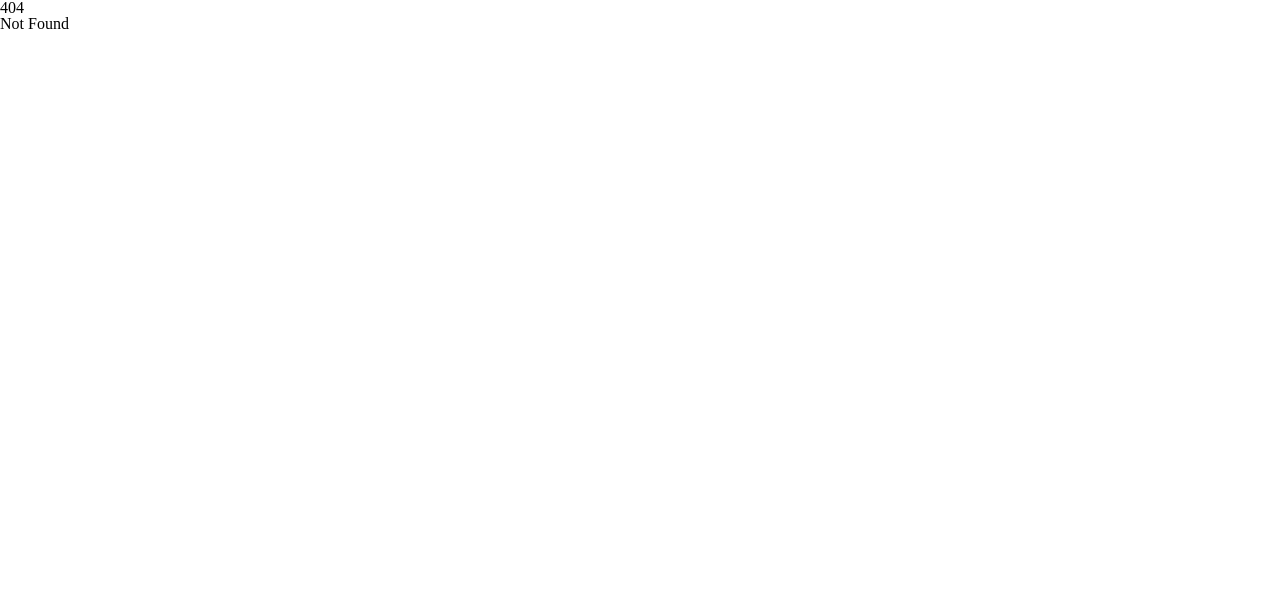
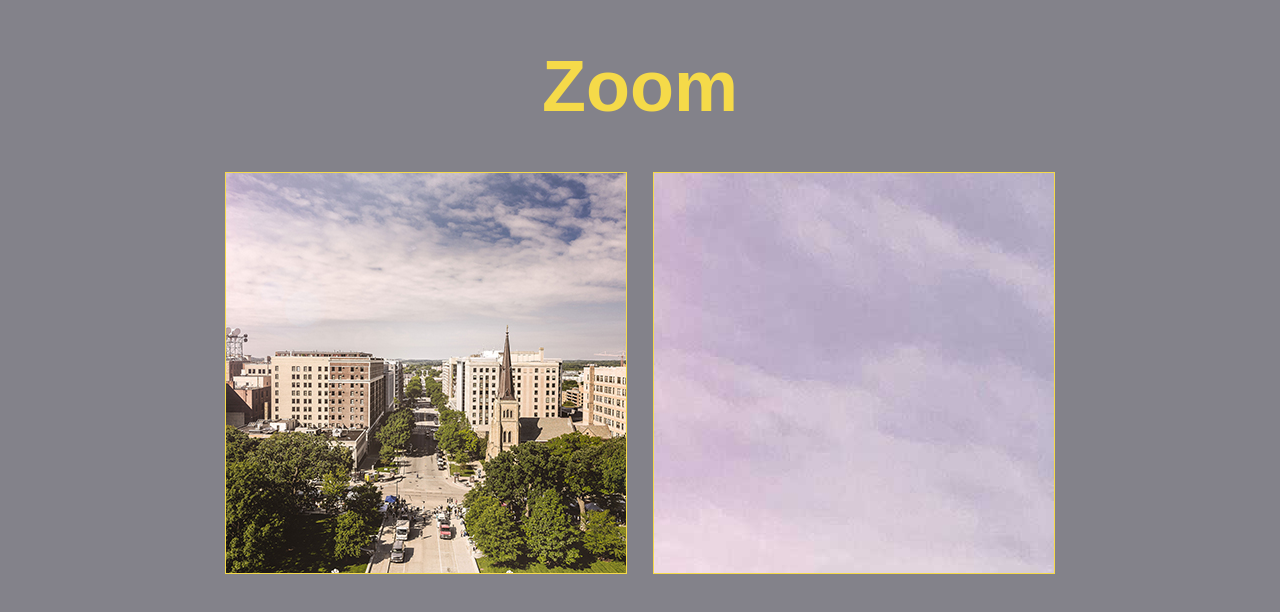
Before and after one commit to cxc421/svelte-practice, a SvelteKit app: page /24-zoom-effect in a window 1280 px wide. Before the commit this address had no page. Shown: the top 612 px of the page. Built offline with nearby package versions, Linux system fonts and the light colour scheme.

Commit message:
feat: add Zoom Effect sample

```diff
--- a/src/routes/+page.svelte
+++ b/src/routes/+page.svelte
@@ -23,6 +23,7 @@
     { url: "/21-highlight-menu", title: "Highlight Menu" },
     { url: "/22-horizontal-slider", title: "Horizontal Slider" },
     { url: "/23-fade-slider", title: "Fade Slider" },
+    { url: "/24-zoom-effect", title: "Zoom Effect" },
   ];
 </script>
 
--- /dev/null
+++ b/src/routes/24-zoom-effect/+page.svelte
@@ -0,0 +1,139 @@
+<script lang="ts">
+  let thumb: HTMLDivElement;
+  let thumbImgWidth = 0;
+  let thumbImgHeight = 0;
+  let imgWidth = 0;
+  let imgHeight = 0;
+  const previewWidth = 40;
+  const previewHeight = 40;
+
+  let showPreview = false;
+  let previewLeft = 0;
+  let previewTop = 0;
+
+  $: imgLeft =
+    thumbImgWidth > 0 ? -(imgWidth / thumbImgWidth) * previewLeft : 0;
+  $: imgTop =
+    thumbImgHeight > 0 ? -(imgHeight / thumbImgHeight) * previewTop : 0;
+
+  function updateMousePosition(pageX: number, pageY: number) {
+    if (thumb) {
+      const thumbRect = thumb.getBoundingClientRect();
+      const offsetLeft = pageX - thumbRect.left;
+      const offsetTop = pageY - thumbRect.top;
+      showPreview =
+        offsetLeft >= 0 &&
+        offsetLeft <= thumbImgWidth &&
+        offsetTop >= 0 &&
+        offsetTop <= thumbImgHeight;
+      if (showPreview) {
+        previewLeft = Math.min(
+          Math.max(offsetLeft - previewWidth / 2, 0),
+          thumbImgWidth - previewWidth
+        );
+        previewTop = Math.min(
+          Math.max(offsetTop - previewHeight / 2, 0),
+          thumbImgHeight - previewHeight
+        );
+      }
+    }
+  }
+</script>
+
+<svelte:window on:mousemove={(e) => updateMousePosition(e.pageX, e.pageY)} />
+<div class="container">
+  <div id="wrapper">
+    <h1>Zoom</h1>
+    <div id="thumb" bind:this={thumb}>
+      <img
+        src="/24/img/thumb.jpg"
+        width="400"
+        height="400"
+        alt="thumbnail"
+        bind:naturalWidth={thumbImgWidth}
+        bind:naturalHeight={thumbImgHeight}
+      />
+      {#if showPreview}
+        <span
+          style:width={`${previewWidth}px`}
+          style:height={`${previewHeight}px`}
+          style:left={`${previewLeft}px`}
+          style:top={`${previewTop}px`}
+        ></span>
+      {/if}
+    </div>
+    <div id="zoom">
+      <img
+        src="/24/img/zoom.jpg"
+        width="4000"
+        height="4000"
+        alt="zoom"
+        bind:naturalWidth={imgWidth}
+        bind:naturalHeight={imgHeight}
+        style:left={`${imgLeft}px`}
+        style:top={`${imgTop}px`}
+      />
+    </div>
+  </div>
+</div>
+
+<style>
+  .container {
+    font-family: Arial, sans-serif;
+    -webkit-font-smoothing: antialiased;
+    background: #83828a;
+    min-height: 100vh;
+    overflow: auto;
+  }
+
+  #wrapper {
+    width: 830px;
+    margin: 0 auto;
+    overflow: hidden;
+  }
+
+  h1 {
+    margin: 50px 0;
+    color: #f5da49;
+    font-size: 4.5em;
+    font-weight: bold;
+    text-align: center;
+  }
+
+  #wrapper div {
+    border: 1px solid #f5da49;
+  }
+
+  #thumb {
+    position: relative;
+    width: 400px;
+    height: 400px;
+    float: left;
+  }
+
+  #thumb img {
+    width: 100%;
+  }
+
+  span {
+    width: 40px;
+    height: 40px;
+    position: absolute;
+    border: 1px solid #83828a;
+    background: rgba(131, 130, 138, 0.5);
+  }
+
+  #zoom {
+    width: 400px;
+    height: 400px;
+    overflow: hidden;
+    float: right;
+    position: relative;
+  }
+
+  #zoom img {
+    position: absolute;
+    top: 0;
+    left: 0;
+  }
+</style>
```
Also changed, not shown: static/24/img/thumb.jpg (added), static/24/img/zoom.jpg (added).
